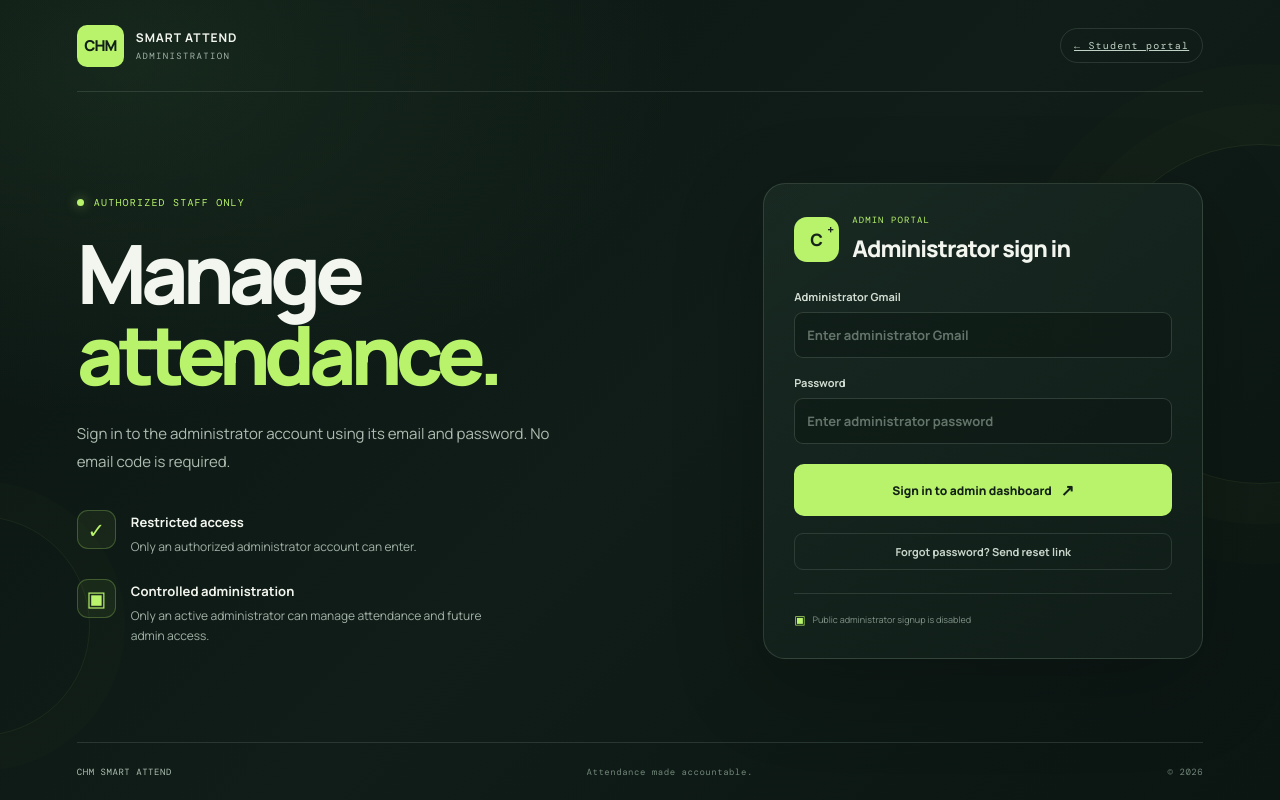
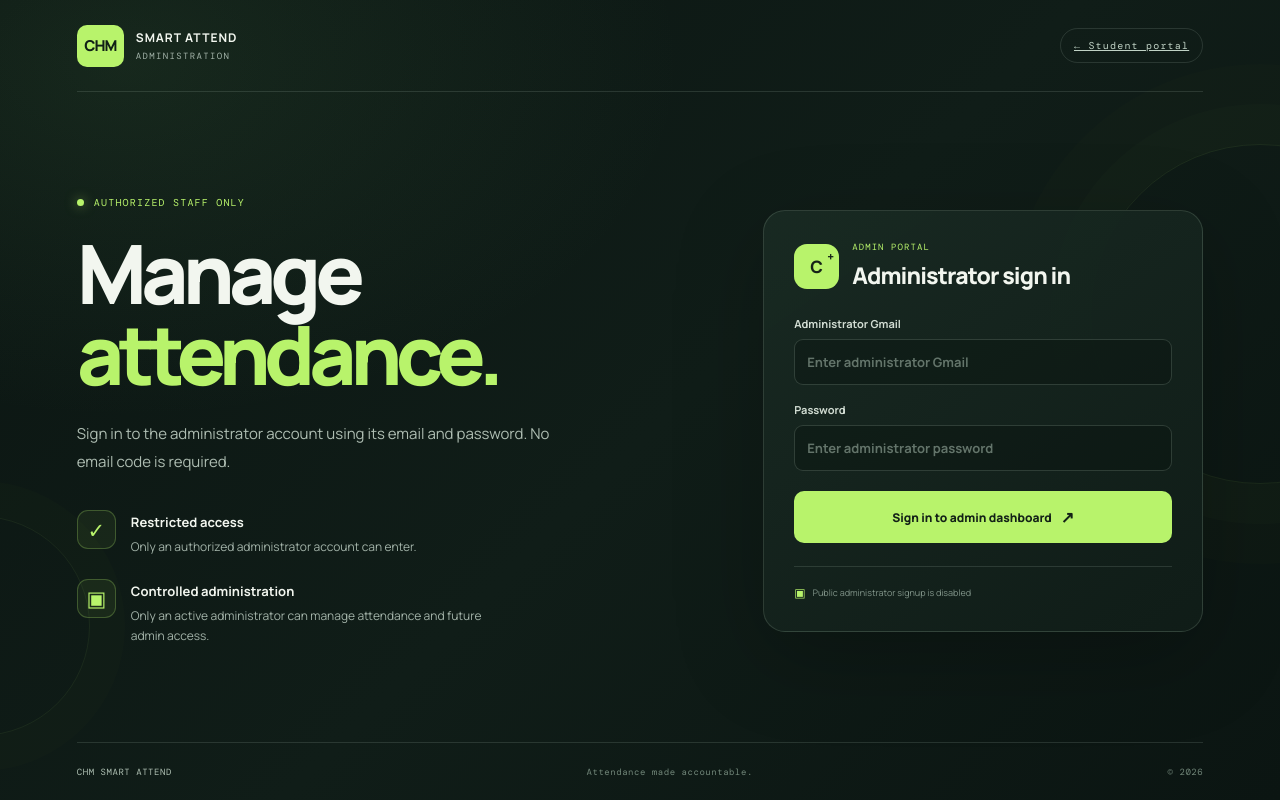
Before and after one commit to godwingarrick198-cmyk/CHM-SMART-ATTEND-, a Next.js app: page /admin in a window 1280 px wide. Built offline with nearby package versions, Linux system fonts and the light colour scheme.

Commit message:
Remove forgot-password option from admin login

```diff
--- a/src/app/admin/page.tsx
+++ b/src/app/admin/page.tsx
@@ -8,27 +8,6 @@ export default function AdminLoginPage() {
   const [password, setPassword] = useState('');
   const [busy, setBusy] = useState(false);
   const [notice, setNotice] = useState('');
-
-  async function requestPasswordReset() {
-    if (!email.trim()) {
-      setNotice('Enter the prime administrator email first.');
-      return;
-    }
-    setBusy(true);
-    setNotice('');
-    try {
-      const supabase = createClient();
-      const { error } = await supabase.auth.resetPasswordForEmail(email.trim(), {
-        redirectTo: window.location.origin + '/admin/reset-password',
-      });
-      if (error) throw error;
-      setNotice('If this email belongs to the prime administrator, a secure password reset link has been sent. Check the inbox and spam folder.');
-    } catch (error) {
-      setNotice(error instanceof Error ? error.message : 'Could not request a password reset.');
-    } finally {
-      setBusy(false);
-    }
-  }
 
   async function signIn(event: FormEvent<HTMLFormElement>) {
     event.preventDefault();
@@ -76,7 +55,6 @@ export default function AdminLoginPage() {
             <label>Administrator Gmail<input type="email" autoComplete="username" required value={email} onChange={e => setEmail(e.target.value)} placeholder="Enter administrator Gmail" /></label>
             <label>Password<input type="password" autoComplete="current-password" required minLength={8} value={password} onChange={e => setPassword(e.target.value)} placeholder="Enter administrator password" /></label>
             <button className="submitButton" type="submit" disabled={busy}>{busy ? 'Signing in…' : 'Sign in to admin dashboard'} <span>↗</span></button>
-            <button type="button" className="dashGhost" disabled={busy} onClick={requestPasswordReset}>Forgot password? Send reset link</button>
           </form>
           {notice && <div className="notice" role="status">{notice}</div>}
           <div className="cardBottom"><span className="lockIcon">▣</span> Public administrator signup is disabled</div>
```
